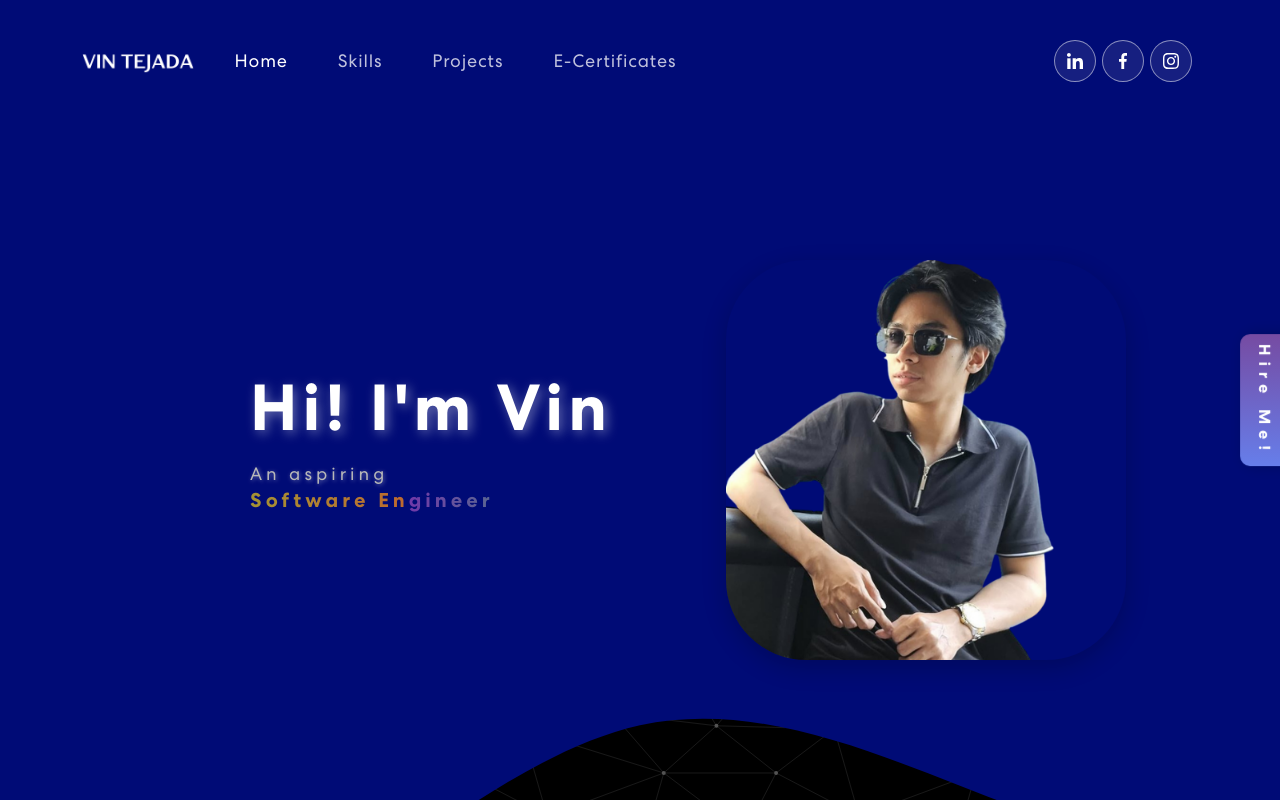
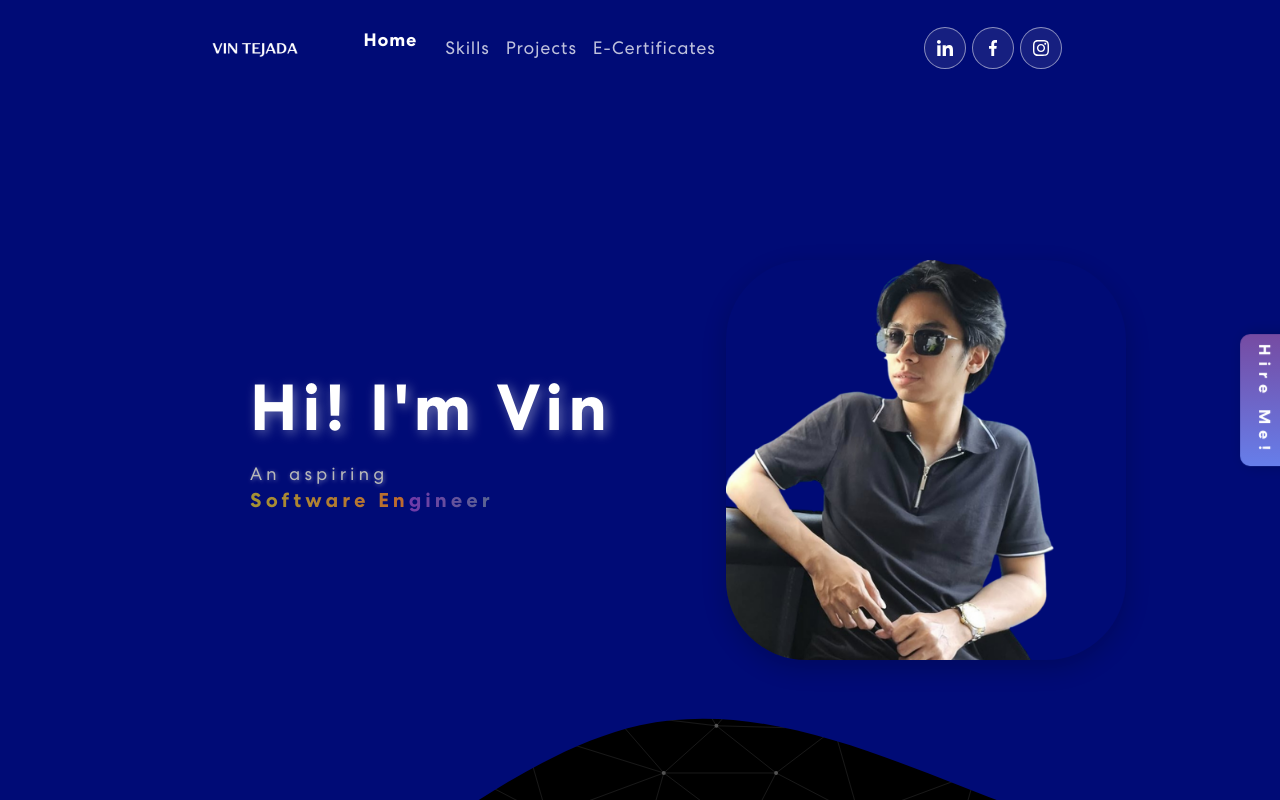
Before and after one commit to Nevriii/new-eportfolio, a React (Create React App) app: page / in a window 1280 px wide. Shown: the top 800 px of the page. Built offline with nearby package versions, Linux system fonts and the light colour scheme.

Commit message:
Updated and Fixed NavBar.js

```diff
--- a/src/App.css
+++ b/src/App.css
@@ -219,7 +219,7 @@ p.danger {
 }
 /************ Navbar Css ************/
 nav.navbar {
-  padding: 0px 0px;
+  padding: 0px 200px;
   position: fixed;
   width: 100%;
   top: 0;
@@ -241,6 +241,16 @@ nav.navbar .navbar-nav .nav-link.navbar-link {
   color: #fff !important;
   letter-spacing: 0.8px;
   padding: 0 25px;
+  font-size: 18px;
+  opacity: 0.75;
+  text-align: right;
+}
+
+nav.navbar .navbar-nav .navbar-link2 {
+  font-weight: 400;
+  color: #fff !important;
+  letter-spacing: 0.8px;
+  padding: 10 20px;
   font-size: 18px;
   opacity: 0.75;
   text-align: right;
@@ -334,9 +344,24 @@ nav.navbar .navbar-nav .nav-link.navbar-link {
   }
 }
 
-nav.navbar .navbar-nav a.nav-link.navbar-link:hover,
+nav.navbar .navbar-nav .navbar-link2 {
+    font-weight: 400;
+    color: #fff !important;
+    letter-spacing: 0.8px;
+    padding: 10 10px;
+    font-size: 18px;
+    opacity: 0.75;
+    text-align: right;
+}
+
+nav.navbar .navbar-nav a.nav-link.navbar-link2:hover,
 nav.navbar .navbar-nav a.nav-link.navbar-link.active {
     opacity: 1;
+    font-weight: 700;
+    letter-spacing: 0.8px;
+    padding: 0 20px;
+    font-size: 18px;
+    text-align: right;
 }
 span.navbar-text {
     display: flex;
--- a/src/components/NavBar.js
+++ b/src/components/NavBar.js
@@ -9,7 +9,7 @@ export const NavBar = () => {
     const [activeLink, setActivelink] = useState('home');
     const [scrolled, seScrolled] = useState(false);
 
-    useEffect (() => {
+    useEffect(() => {
         const onScroll = () => {
             if (window.scrollY > 50) {
                 seScrolled(true);
@@ -22,26 +22,53 @@ export const NavBar = () => {
         return () => window.removeEventListener("scroll", onScroll);
     }, [])
 
-    const onUpdateActiveLink = (value) => {
-        setActivelink(value);
-    }
+    useEffect(() => {
+        const sections = document.querySelectorAll('section[id]');
+
+        const observerOptions = {
+            root: null,
+            rootMargin: '-50% 0px -50% 0px',
+            threshold: 0
+        };
+
+        const observerCallback = (entries) => {
+            entries.forEach(entry => {
+                if (entry.isIntersecting) {
+                    const sectionId = entry.target.getAttribute('id');
+                    setActivelink(sectionId);
+                }
+            });
+        };
+
+        const observer = new IntersectionObserver(observerCallback, observerOptions);
+
+        sections.forEach(section => {
+            observer.observe(section);
+        });
+
+        return () => {
+            sections.forEach(section => {
+                observer.unobserve(section);
+            });
+        };
+    }, [])
 
     return (
         <Navbar expand="lg" className={scrolled ? "scrolled" : ""}>
             <Container>
                 <Navbar.Brand href="#home">
-                    <img src={logo} alt="Logo" />
+                    <img src={logo} alt="Logo"/>
                 </Navbar.Brand>
                 <Navbar.Toggle aria-controls="basic-navbar-nav">
                     <span className="navbar-toggler-icon"></span>
                 </Navbar.Toggle>
                 <Navbar.Collapse id="basic-navbar-nav">
-                    <Nav className="me-auto">
-                        <Nav.Link href="#home" className={activeLink === 'home' ? 'active navbar-link' : 'navbar-link'} onClick={() => onUpdateActiveLink('home')}>Home</Nav.Link>
-                        <Nav.Link href="#skills" className={activeLink === 'skills' ? 'active navbar-link' : 'navbar-link'} onClick={() => onUpdateActiveLink('skills')}>Skills</Nav.Link>
-                        <Nav.Link href="#projects" className={activeLink === 'projects' ? 'active navbar-link' : 'navbar-link'} onClick={() => onUpdateActiveLink('projects')}>Projects</Nav.Link>
-                        <Nav.Link href="#ecerts" className={activeLink === 'e-certs' ? 'active navbar-link' : 'navbar-link'} onClick={() => onUpdateActiveLink('ecerts')}>E-Certificates</Nav.Link>
-                        {/* <Nav.Link href="contact" className={activeLink === 'contact' ? 'active navbar-link' : 'navbar-link'} onClick={() => onUpdateActiveLink('contact')}>Contact</Nav.Link> */}
+                    <Nav className="me-auto" style={{ marginLeft: "30px" }}>
+                        <Nav.Link href="#home" className={activeLink === 'home' ? 'active navbar-link' : 'navbar-link2'}>Home</Nav.Link>
+                        <Nav.Link href="#skills" className={activeLink === 'skills' ? 'active navbar-link' : 'navbar-link2'}>Skills</Nav.Link>
+                        <Nav.Link href="#projects" className={activeLink === 'projects' ? 'active navbar-link' : 'navbar-link2'}>Projects</Nav.Link>
+                        <Nav.Link href="#ecerts" className={activeLink === 'ecerts' ? 'active navbar-link' : 'navbar-link2'}>E-Certificates</Nav.Link>
+                        {/* <Nav.Link href="contact" className={activeLink === 'contact' ? 'active navbar-link' : 'navbar-link'}>Contact</Nav.Link> */}
                     </Nav>
                     <span className="navbar-text">
                         <div className="social-icon">
```
